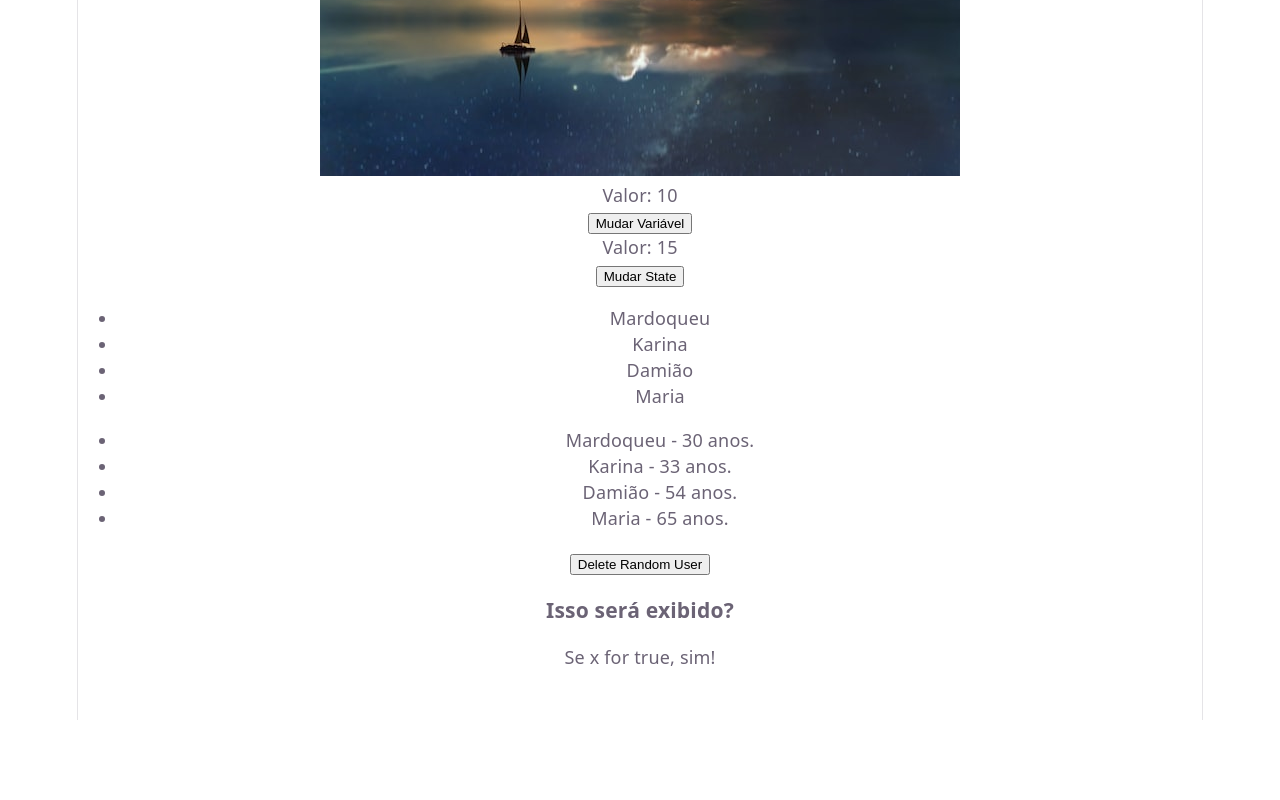
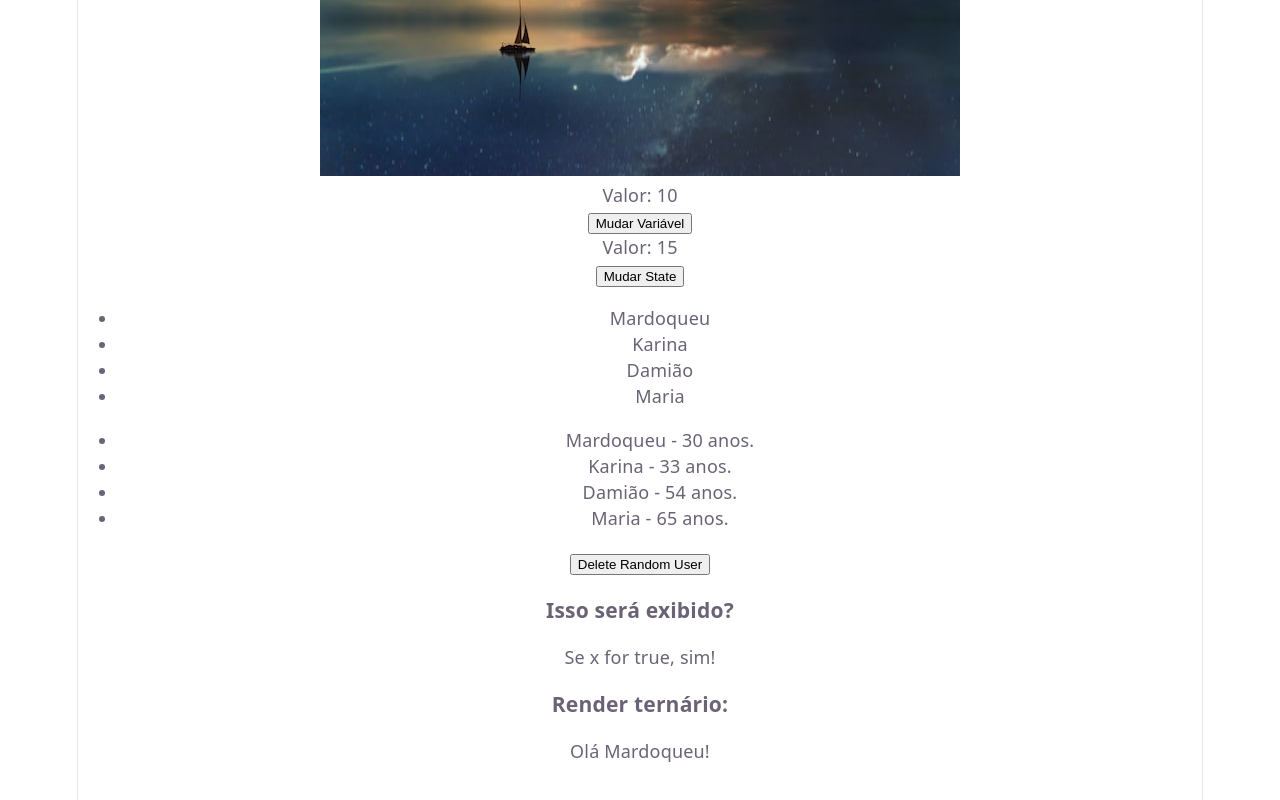
Before and after one commit to mardoqueugmartins/react-studies, a React (Vite) app in the folder 04_react_advanced/advanced/: page / in a window 1280 px wide. Shown: the part 762-1562 px from the top of the page. Before the commit the page ends 1482 px from the top, so only its background shows below. Built offline with nearby package versions, Linux system fonts and the light colour scheme.

Commit message:
Props do componente

```diff
--- a/04_react_advanced/advanced/src/components/ConditionalRender.jsx
+++ b/04_react_advanced/advanced/src/components/ConditionalRender.jsx
@@ -2,12 +2,25 @@ import React from "react";
 
 const ConditionalRender = () => {
   const x = 11;
+
+  const name = "Mardoqueu";
 
   return (
     <div>
       {/*  Render Condicional */}
       <h3>Isso será exibido?</h3>
       {x > 10 && <p>Se x for true, sim!</p>}
+      {/* Else condicional */}
+      <h3>Render ternário:</h3>
+      {name === "Mardoqueu" ?(
+        <div>
+            <p>Olá Mardoqueu!</p>
+        </div>
+      ) : (
+        <div>
+            <p>Nome não encontrado!</p>
+        </div>
+      )}
     </div>
   );
 };
```
